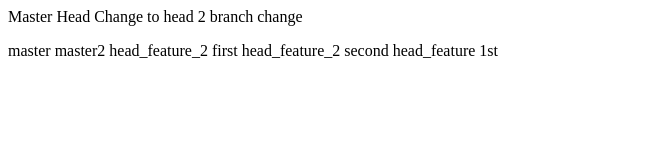
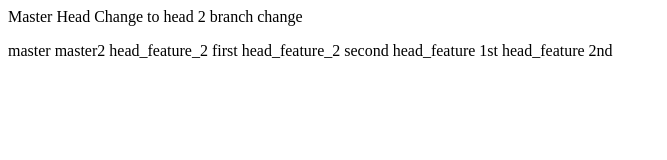
Before and after one commit to gerryderry/first-test-repo, a plain HTML site: page index.html in a window 1280 px wide. Shown: the whole page, without its empty margins (0-667 px from the left). Drawn offline with Linux system fonts and the light colour scheme.

Commit message:
add head_feature 2

```diff
--- a/index.html
+++ b/index.html
@@ -13,5 +13,6 @@
    head_feature_2 first
    head_feature_2 second
    head_feature 1st
+   head_feature 2nd
 </p>
 </body>
```
